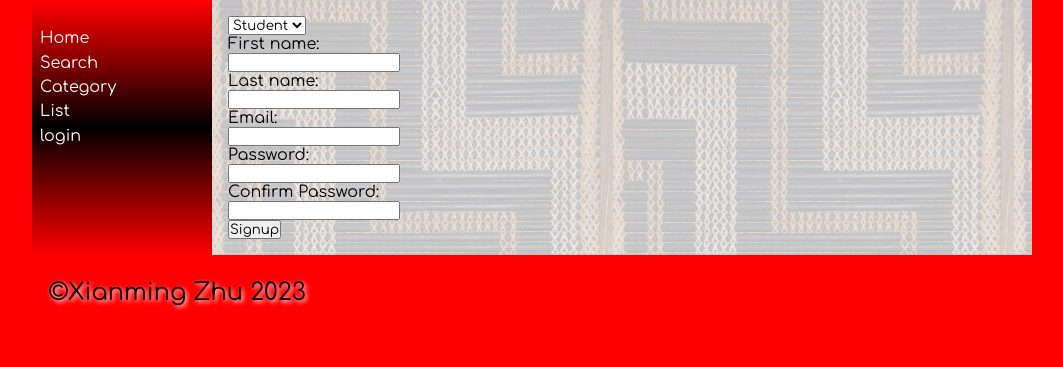
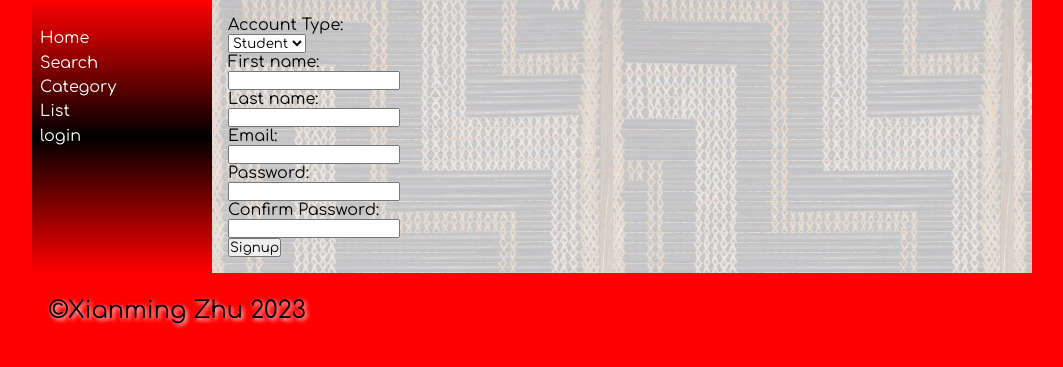
Before and after one commit to Aurora-Ming/Maori-Dictionary, a Flask app: page /signup in a window 1280 px wide. Shown: the part 101-468 px from the top of the page, without its empty margins (108-1171 px from the left). Run offline with Flask 3, Linux system fonts and the light colour scheme; some web fonts are replaced.

```diff
--- a/templates/signup.html
+++ b/templates/signup.html
@@ -7,6 +7,7 @@
 {% block main %}
 <form class="myform" method="POST">
     <div class="form_group">
+         <div class="form-label">Account Type:</div>
         <select id="account_type" name="account_type">
             <option value="student">Student</option>
             <option value="teacher">Teacher</option>
```
